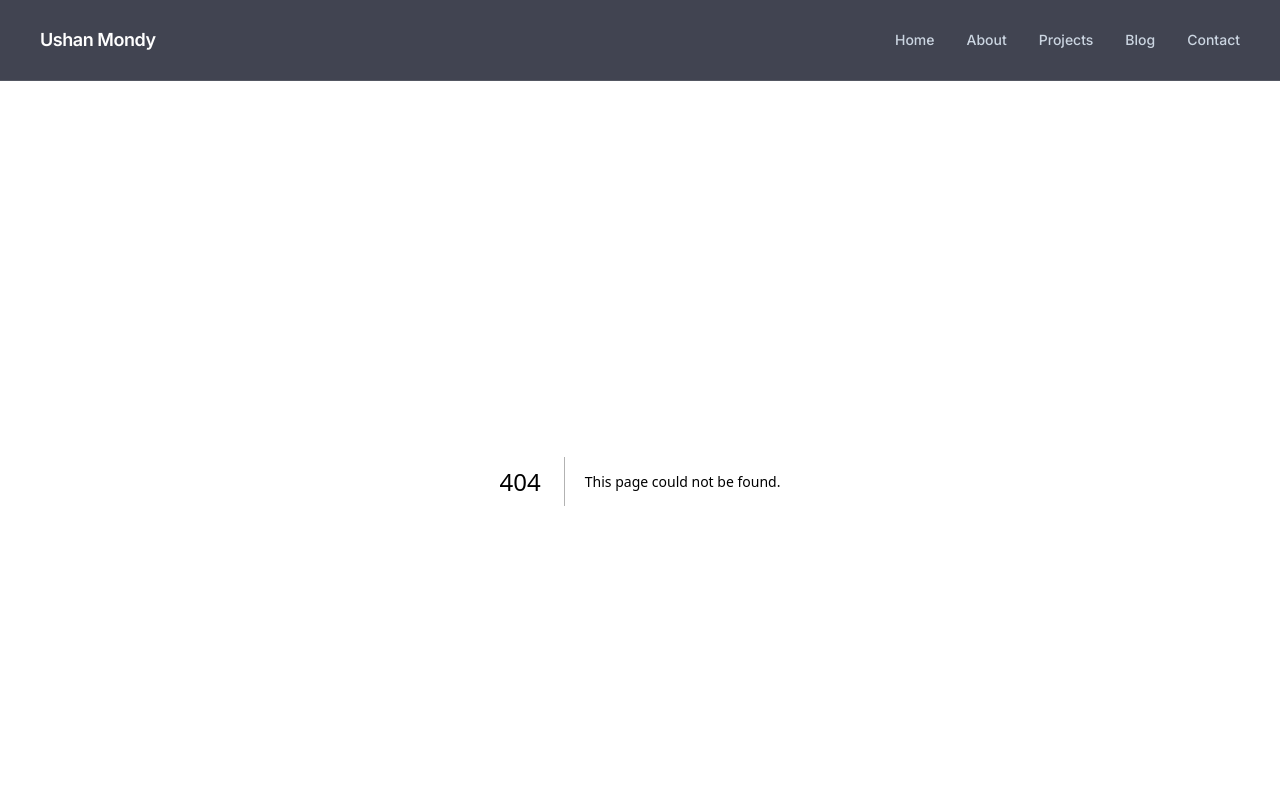
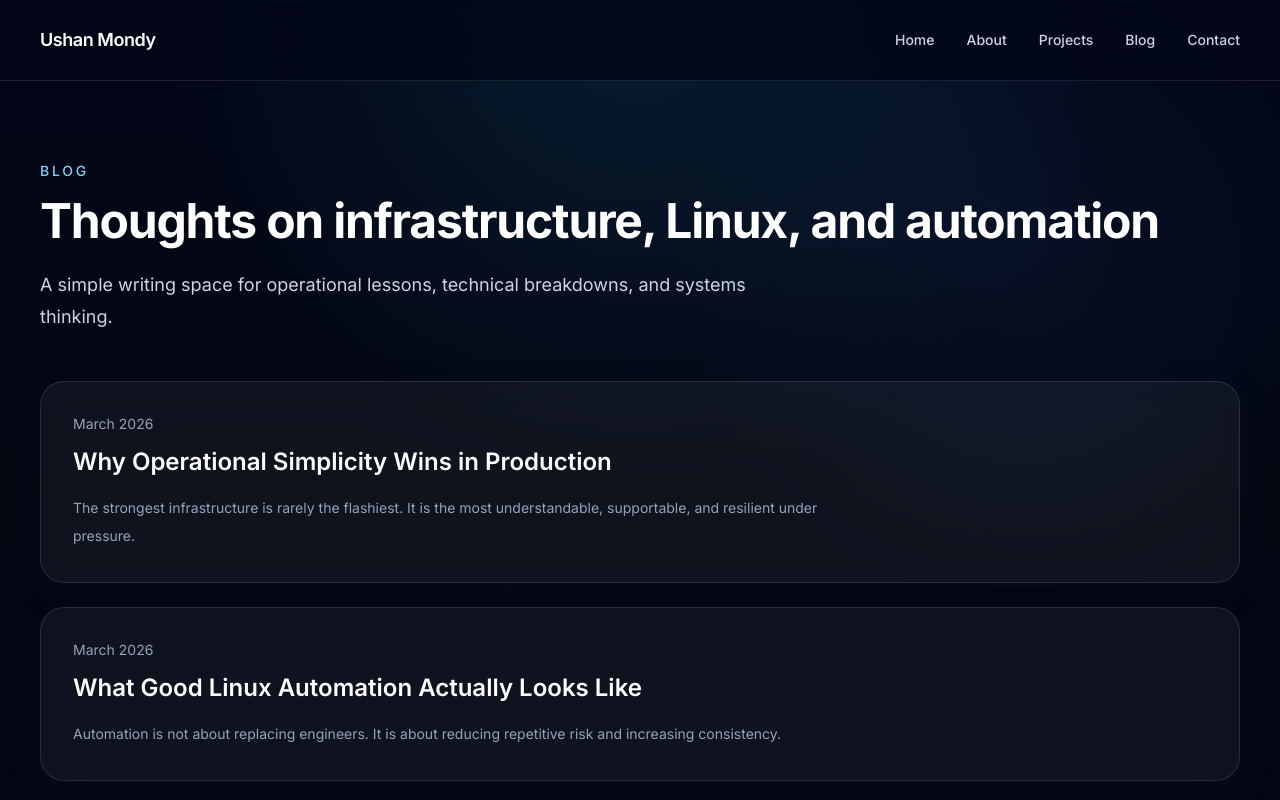
Before and after one commit to l-MONDY-l/devops-portfolio-website, a Next.js app: page /blog in a window 1280 px wide. Before the commit this address had no page. Shown: the top 800 px of the page. Built offline with nearby package versions, Linux system fonts and the light colour scheme.

Commit message:
Create page.tsx

```diff
--- /dev/null
+++ b/src/app/blog/page.tsx
@@ -0,0 +1,32 @@
+import { FadeIn } from "@/components/motion/fade-in";
+import { blogPosts } from "@/data/site";
+
+export default function BlogPage() {
+  return (
+    <main className="py-20">
+      <div className="container-shell">
+        <FadeIn>
+          <p className="text-sm font-medium uppercase tracking-[0.2em] text-sky-300">Blog</p>
+          <h1 className="mt-4 text-4xl font-bold tracking-tight text-white md:text-5xl">
+            Thoughts on infrastructure, Linux, and automation
+          </h1>
+          <p className="mt-6 max-w-3xl text-lg leading-8 text-slate-300">
+            A simple writing space for operational lessons, technical breakdowns, and systems thinking.
+          </p>
+        </FadeIn>
+
+        <div className="mt-12 space-y-6">
+          {blogPosts.map((post, index) => (
+            <FadeIn key={post.slug} delay={index * 0.08}>
+              <article className="surface-card p-6 md:p-8">
+                <p className="text-sm text-slate-400">{post.date}</p>
+                <h2 className="mt-3 text-2xl font-semibold text-white">{post.title}</h2>
+                <p className="mt-4 max-w-3xl text-sm leading-7 text-slate-400">{post.excerpt}</p>
+              </article>
+            </FadeIn>
+          ))}
+        </div>
+      </div>
+    </main>
+  );
+}
```
